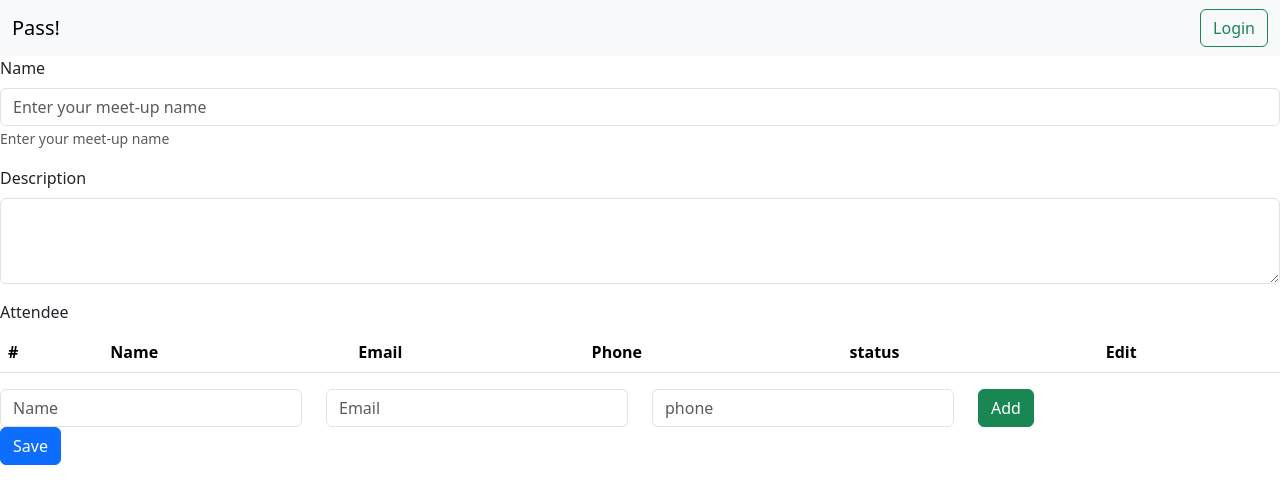
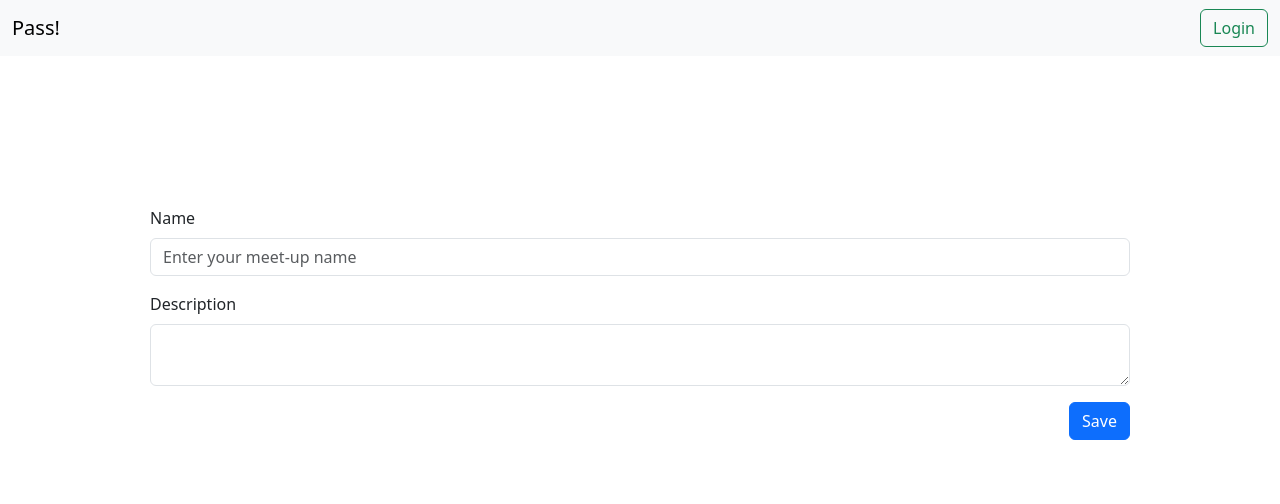
Before and after one commit to haebin-lee/pass-frontend, a React (Create React App) app: page /create-space in a window 1280 px wide. Shown: the top 504 px of the page. Built offline with nearby package versions, Linux system fonts and the light colour scheme.

Commit message:
update form submit

```diff
--- a/src/App.js
+++ b/src/App.js
@@ -5,6 +5,8 @@ import MeetingList from "./components/MeetingList";
 import { createBrowserRouter, RouterProvider } from "react-router-dom";
 import Nav from "./components/Nav";
 import Main from "./components/Main";
+import styles from "./assets/css/App.module.css";
+
 
 const router = createBrowserRouter([
   {
@@ -23,11 +25,12 @@ const router = createBrowserRouter([
 
 function App() {
   return (
-    // <CreateMeetingForm />
-    // <SpaceList />
     <>
         <Nav />
-        <RouterProvider router={router} />
+        <div>
+          <RouterProvider router={router} />
+        </div>
+
     </>
   );
 }
--- a/src/assets/css/CreateSpaceForm.module.css
+++ b/src/assets/css/CreateSpaceForm.module.css
@@ -1,4 +1,14 @@
+/* .container {
+    display: flex;
+    flex-direction: column;
+    align-items: center;
+    justify-content: center;
+    height: 30vh;
+} */
 .container {
-    width: 100%;
-    /* margin: 20px; */
+    display: flex;
+    flex-direction: column;
+    justify-content: center;
+    margin: 100px ;
+    padding: 50px;
 }
--- a/src/assets/css/Introduction.module.css
+++ b/src/assets/css/Introduction.module.css
@@ -4,5 +4,4 @@
     align-items: center;
     justify-content: center;
     height: 30vh;
-    background-color: #F8F6F4;
 }
--- a/src/assets/css/Main.module.css
+++ b/src/assets/css/Main.module.css
@@ -1,4 +1,5 @@
-.container {  display: grid;
+.container {
+    display: grid;
     grid-template-columns: 1fr;
     grid-template-rows: 0.6fr 1.4fr;
     gap: 0px 0px;
--- a/src/components/CreateMeetingForm.js
+++ b/src/components/CreateMeetingForm.js
@@ -18,7 +18,6 @@ class CreateMeetingForm extends Component {
     };
   }
 
-  // todo: change not to render every time.
   handleChange = (event) => {
     const { name, value } = event.target;
     this.setState({ [name]: value });
@@ -73,7 +72,46 @@ class CreateMeetingForm extends Component {
 
     return (
       <div className={styles.container}>
-        <Form>
+        <form>
+          <div className="mb-3">
+            <label htmlFor="exampleName" className="form-label">
+              Name
+            </label>
+            <input
+              type="text"
+              name="name"
+              value={name}
+              onChange={this.handleChange}
+              className="form-control"
+              id="formControlName"
+              placeholder="Enter your meet-up name"
+            />
+          </div>
+          <div className="mb-3">
+            <label htmlFor="exampleDescription" className="form-label">
+              Description
+            </label>
+            <textarea
+              type="textarea"
+              name="description"
+              value={description}
+              onChange={this.handleChange}
+              className="form-control"
+              id="formControlDescription"
+            />
+          </div>
+          <div className="d-grid justify-content-md-end">
+            <button
+              type="submit"
+              className="btn btn-primary"
+              onClick={this.handleSubmit}
+            >
+              Save
+            </button>
+          </div>
+        </form>
+
+        {/* <Form>
           <Form.Group className="mb-3" controlId="group_name">
             <Form.Label>Name</Form.Label>
             <Form.Control
@@ -152,7 +190,7 @@ class CreateMeetingForm extends Component {
           <Button variant="primary" type="submit" onClick={this.handleSubmit}>
             Save
           </Button>
-        </Form>
+        </Form> */}
       </div>
     );
   }
--- a/src/components/Introduction.js
+++ b/src/components/Introduction.js
@@ -4,13 +4,18 @@ import styles from "../assets/css/Introduction.module.css";
 export default function Introduction() {
   function handleRegister() {
     console.log("Click Registration");
-    // setShowRegisterForm(true);
+    window.location.href = '/create-space'
   }
   return (
     <>
       <div className={styles.centeredContent}>
-        <p>The power to know. The ease of a click. Making attendance management a breeze.</p>
-        <button className="btn btn-outline-primary" onClick={handleRegister}>Create Meeting Space</button>
+        <p>
+          The power to know. The ease of a click. Making attendance management a
+          breeze.
+        </p>
+        <button className="btn btn-outline-primary" onClick={handleRegister}>
+          Create Meeting Space
+        </button>
       </div>
     </>
   );
```
Also changed, not shown: src/components/Nav.js (+0 -11 lines), src/assets/css/App.module.css (added).
